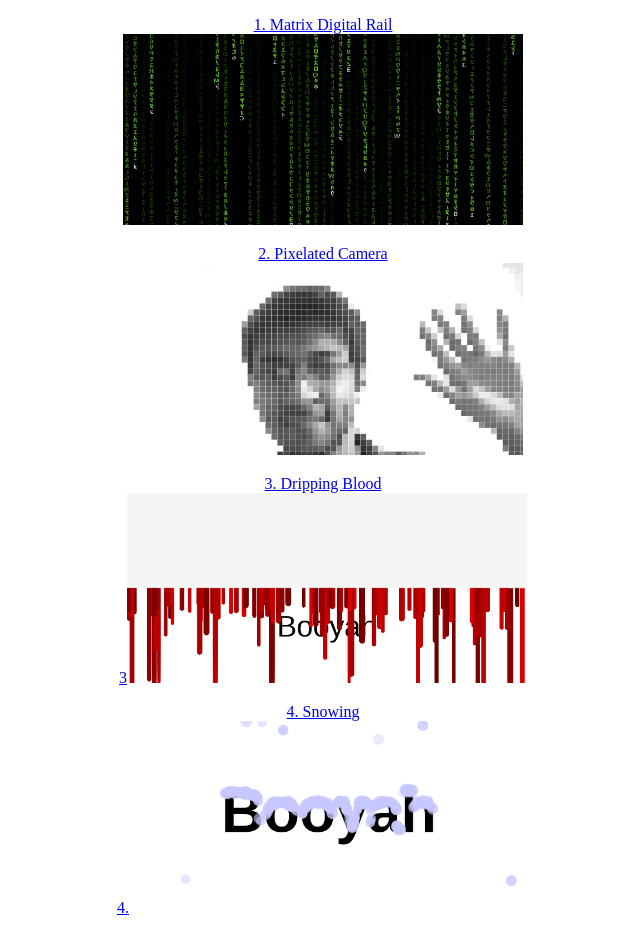
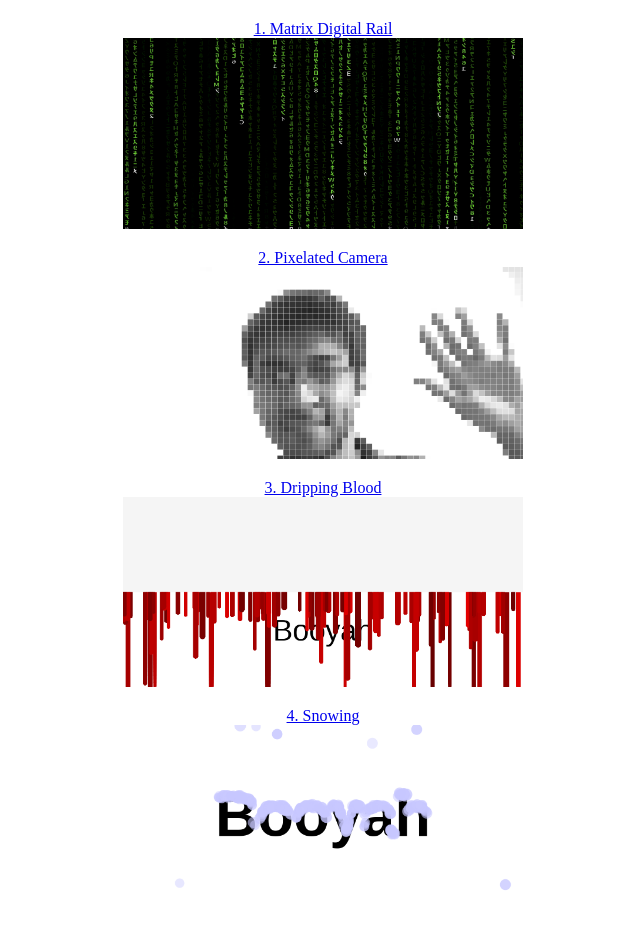
Before and after one commit to mavidser/CanvasAssignments, a plain HTML site: page index.html in a window 1280 px wide. Shown: the whole page, without its empty margins (317-957 px from the left). Drawn offline with Linux system fonts and the light colour scheme.

Commit message:
typing mistakes

```diff
--- a/index.html
+++ b/index.html
@@ -6,6 +6,7 @@
   <style>
   body {
     /*max-width: 800px;*/
+    margin: 20px;
     text-align: center;
   }
   img {
@@ -24,11 +25,11 @@
 </p>
 <p>
 <a href="blood.html">3. Dripping Blood</a><br>
-<a href="blood.html">3<img src="screenshots/blood.png"></a>
+<a href="blood.html"><img src="screenshots/blood.png"></a>
 </p>
 <p>
 <a href="snow.html">4. Snowing</a><br>
-<a href="snow.html">4.<img src="screenshots/snow.png"></a>
+<a href="snow.html"><img src="screenshots/snow.png"></a>
 </p>
 </body>
 </html>
```
